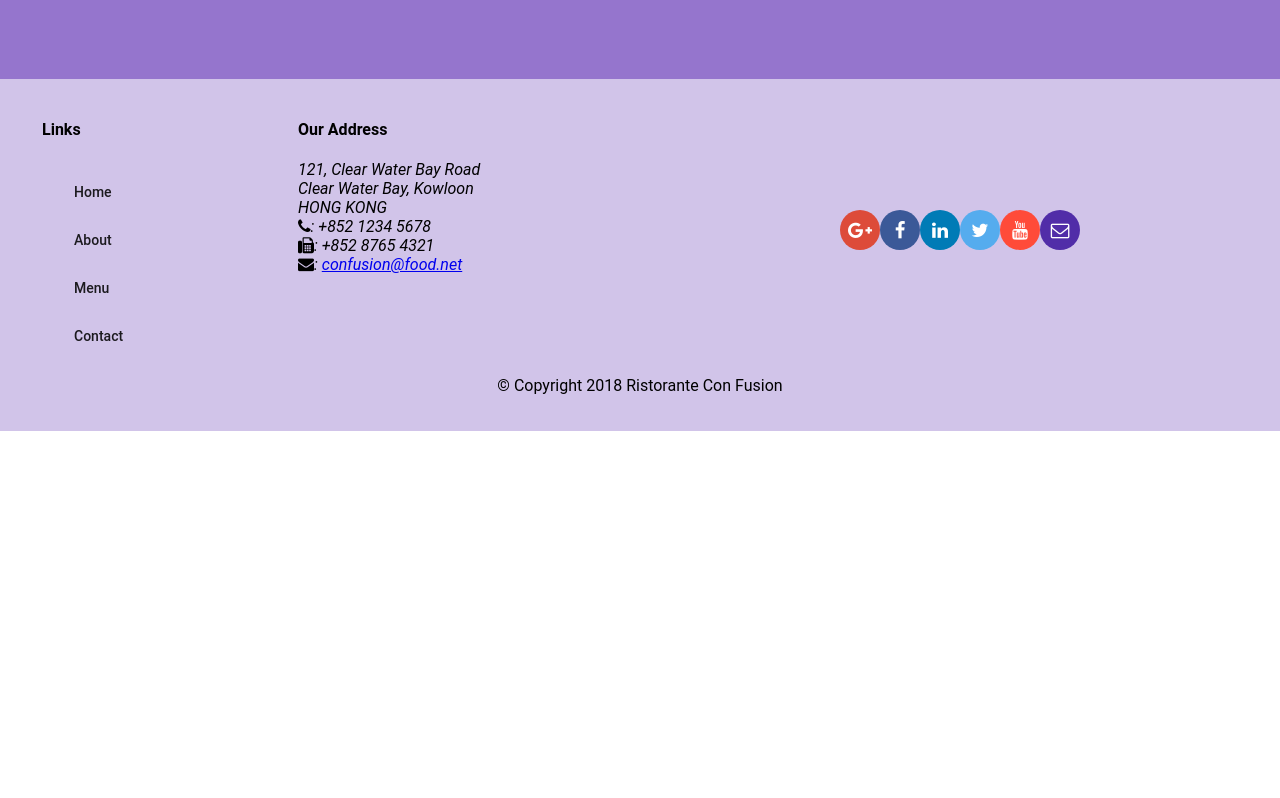
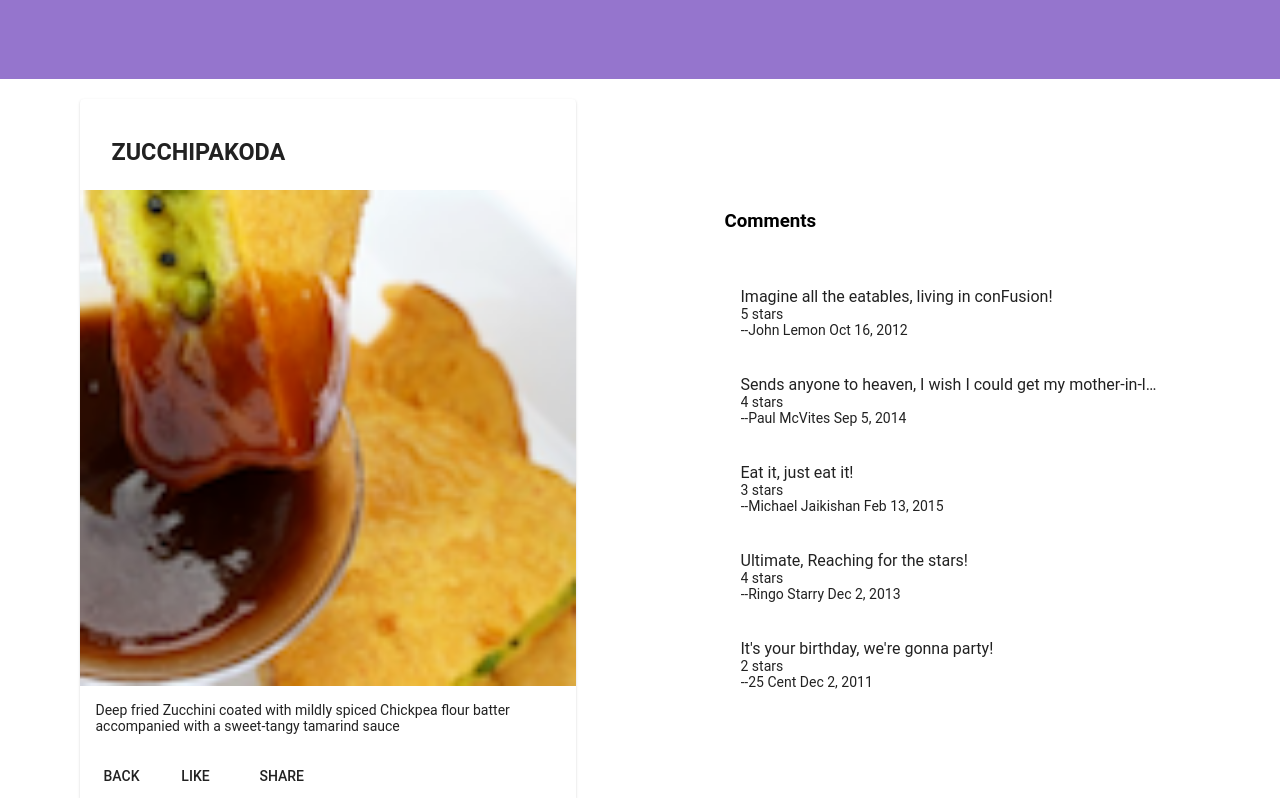
Before and after one commit to Sundarm-Soni/IndoWest-Restaurant, an Angular app: page /dishdetail/1 in a window 1280 px wide. Before the commit this address led to /. Shown: the part 260-1058 px from the top of the page. Before the commit the page ends 800 px from the top, so only its background shows below. Built offline with nearby package versions, Linux system fonts and the light colour scheme.

Commit message:
Single-Page Application part 2

```diff
--- a/src/app/app-routing/routes.ts
+++ b/src/app/app-routing/routes.ts
@@ -8,6 +8,7 @@
 export const routes: Routes = [
     {path: 'home', component: HomeComponent},
     {path: 'menu', component: MenuComponent},
-    { path: 'contactus',     component: ContactComponent },
+    {path: 'dishdetail/:id', component: DishdetailComponent},
+    { path: 'contactus', component: ContactComponent },
     {path: '', redirectTo: '/home', pathMatch: 'full'}
 ];
--- a/src/app/dishdetail/dishdetail.component.html
+++ b/src/app/dishdetail/dishdetail.component.html
@@ -19,6 +19,7 @@
         </p>
       </mat-card-content>
       <mat-card-actions>
+        <button mat-button (click)="goBack()">BACK</button>
         <button mat-button>LIKE</button>
         <button mat-button>SHARE</button>
       </mat-card-actions>
--- a/src/app/dishdetail/dishdetail.component.ts
+++ b/src/app/dishdetail/dishdetail.component.ts
@@ -1,15 +1,23 @@
 import { Component, OnInit,Input } from '@angular/core';
+import { Params, ActivatedRoute } from '@angular/router';
+import {Location}  from '@angular/common';
 import{Dish} from '../shared/dish';
+import { DishService } from '../services/dish.service';
 @Component({
   selector: 'app-dishdetail',
   templateUrl: './dishdetail.component.html',
   styleUrls: ['./dishdetail.component.scss']
 })
 export class DishdetailComponent implements OnInit {
-  @Input() dish: Dish;
-  constructor() { }
+  dish: Dish;
+  constructor(private dishService: DishService, private location: Location, private route: ActivatedRoute) { }
 
   ngOnInit() {
+    let id = this.route.snapshot.params['id'];
+    this.dish = this.dishService.getDish(id);
+  }
+  goBack(): void{
+    this.location.back();
   }
 
 }
--- a/src/app/footer/footer.component.html
+++ b/src/app/footer/footer.component.html
@@ -9,15 +9,15 @@
       <div fxFlex="40" fxFlexOffset="20px">
         <h4>Links</h4>
         <mat-list>
-          <mat-list-item><a mat-button>Home</a></mat-list-item>
-          <mat-list-item><a mat-button>About</a></mat-list-item>
-          <mat-list-item><a mat-button>Menu</a></mat-list-item>
-          <mat-list-item><a mat-button>Contact</a></mat-list-item>
+          <mat-list-item><a mat-button routerLink='/home'>Home</a></mat-list-item>
+          <mat-list-item><a mat-button >About</a></mat-list-item>
+          <mat-list-item><a mat-button routerLink='/menu'>Menu</a></mat-list-item>
+          <mat-list-item><a mat-button routerLink='/contactus'>Contact</a></mat-list-item>
         </mat-list>
       </div>
       <div fxFlex="55">
         <h4>Our Address</h4>
-        <address style="text-size: 80%">
+        <address style="font-size: 80%">
           121, Clear Water Bay Road<br> Clear Water Bay, Kowloon<br> HONG KONG<br>
           <i class="fa fa-phone"></i>: +852 1234 5678<br>
           <i class="fa fa-fax"></i>: +852 8765 4321<br>
--- a/src/app/menu/menu.component.html
+++ b/src/app/menu/menu.component.html
@@ -11,7 +11,7 @@
 
   <div fxFlex>
     <mat-grid-list cols="2" rowHeight="200px">
-      <mat-grid-tile *ngFor="let dish of dishes" (click)="onSelect(dish)">
+      <mat-grid-tile *ngFor="let dish of dishes" [routerLink]="['/dishdetail', dish.id]">
         <img height="200px" src={{dish.image}} alt={{dish.name}}>
         <mat-grid-tile-footer>
           <h1>{{dish.name | uppercase}}</h1>
@@ -19,4 +19,4 @@
       </mat-grid-tile>
     </mat-grid-list>
   </div>
-  <app-dishdetail [dish]="selectedDish"></app-dishdetail>
+  <!--<app-dishdetail [dish]="selectedDish"></app-dishdetail>-->
```
